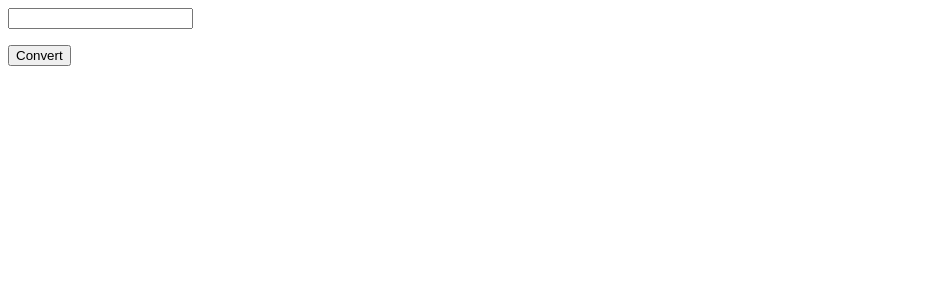
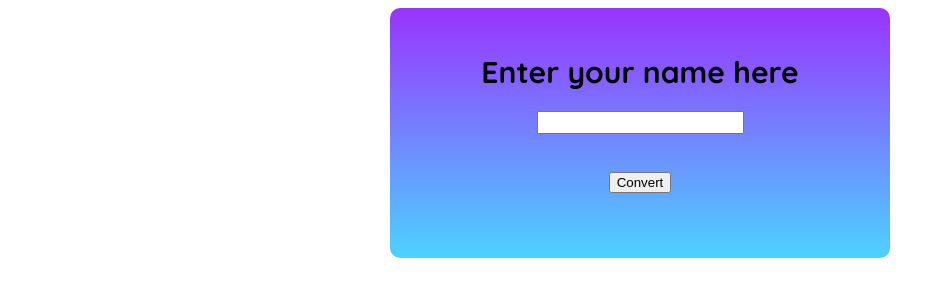
Before and after one commit to itsme-tuananhduong/cijs-48-anhdt, a plain HTML site: page Session 5/Homework/Exercise 2/index.html in a window 1280 px wide. Shown: the whole page, without its empty margins (0-945 px from the left). Drawn offline with Linux system fonts and the light colour scheme.

Commit message:
update style for name shortening

```diff
--- a/Session 5/Homework/Exercise 2/index.html
+++ b/Session 5/Homework/Exercise 2/index.html
@@ -4,13 +4,20 @@
     <meta charset="UTF-8">
     <meta name="viewport" content="width=device-width, initial-scale=1.0">
     <title>Name Shortening</title>
+    <link rel="stylesheet" href="./style.css">
+    <link href="https://fonts.googleapis.com/css2?family=Quicksand:wght@700&display=swap" rel="stylesheet">
 </head>
 <body>
     <!-- Name: Duong Tuan Anh
     Class: CIJS-48 -->
-    <input type="text" id="input">
-    <p id="result"></p>
-    <button onclick="convert()">Convert</button>
+    <div id="wrapper">
+        <div id="container">
+            <h1>Enter your name here</h1>
+            <input type="text" id="input">
+            <h2 id="result"></h2>
+            <button onclick="convert()">Convert</button>
+        </div>
+    </div>
     <script src="./script.js"></script>
 </body>
 </html>
--- /dev/null
+++ b/Session 5/Homework/Exercise 2/style.css
@@ -0,0 +1,28 @@
+body {
+    font-family: 'Quicksand', sans-serif;
+    font-size: 15px;
+    display: flex;
+    justify-content: center;
+    align-items: center;
+}
+
+#wrapper {
+    background-image: linear-gradient(#9933ff, #4dd2ff);
+    width: 500px;
+    height: 250px;
+    display: flex;
+    flex-direction: column;
+    align-items: center;
+    border-radius: 10px;
+}
+
+#container {
+    margin: 25px;
+    display: flex;
+    flex-direction: column;
+    align-items: center;
+}
+
+input {
+    font-size: 15px;
+}
```
